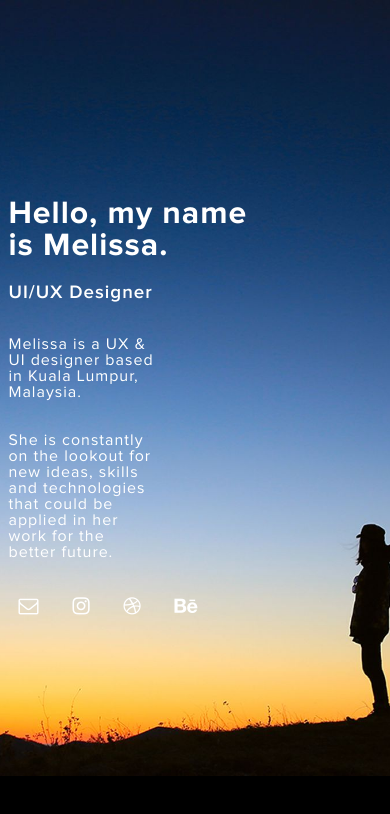
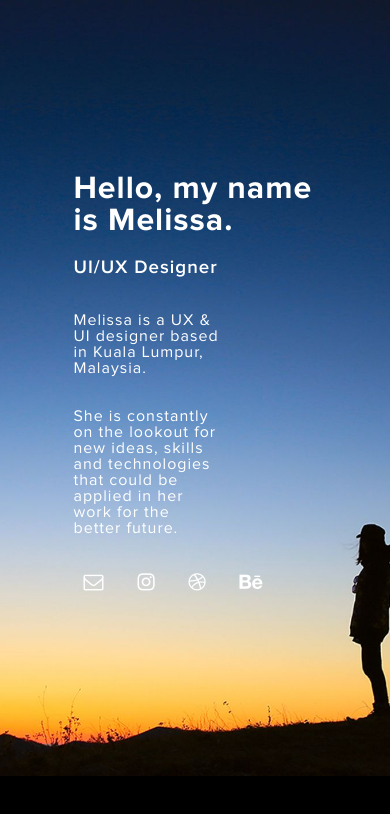
Before and after one commit to melissaszehwa/melissaszehwa.github.io, a plain HTML site: page index.html in a window 390 px wide. Drawn offline with Linux system fonts and the light colour scheme.

Commit message:
mobile changes

```diff
--- a/index.html
+++ b/index.html
@@ -1,6 +1,8 @@
 <!DOCTYPE html>
 <html>
     <head>
+            <meta name="viewport" content="width=device-width, initial-scale=1">
+
             <link rel="stylesheet" type="text/css"
                   href="main.css">
 
@@ -8,7 +10,7 @@
 
             <link rel="stylesheet" href="https://maxcdn.bootstrapcdn.com/font-awesome/4.6.2/css/font-awesome.min.css">
 
-            <link rel='shortcut icon' href='Images/favicon.png' type='image/x-icon' />
+            <link rel='shortcut icon' href='Images/favicon.png' type='image/x-icon'/>
             <title>Melissa</title>
 
     </head>
--- a/main.css
+++ b/main.css
@@ -103,3 +103,14 @@ p {
 .behance:hover {
     color:#1769ff;
 }
+
+@media all and (max-width: 768px){
+
+.container {
+
+    width: 65%;
+    height: auto;
+    padding-right: 0px;
+
+    }
+}
```
